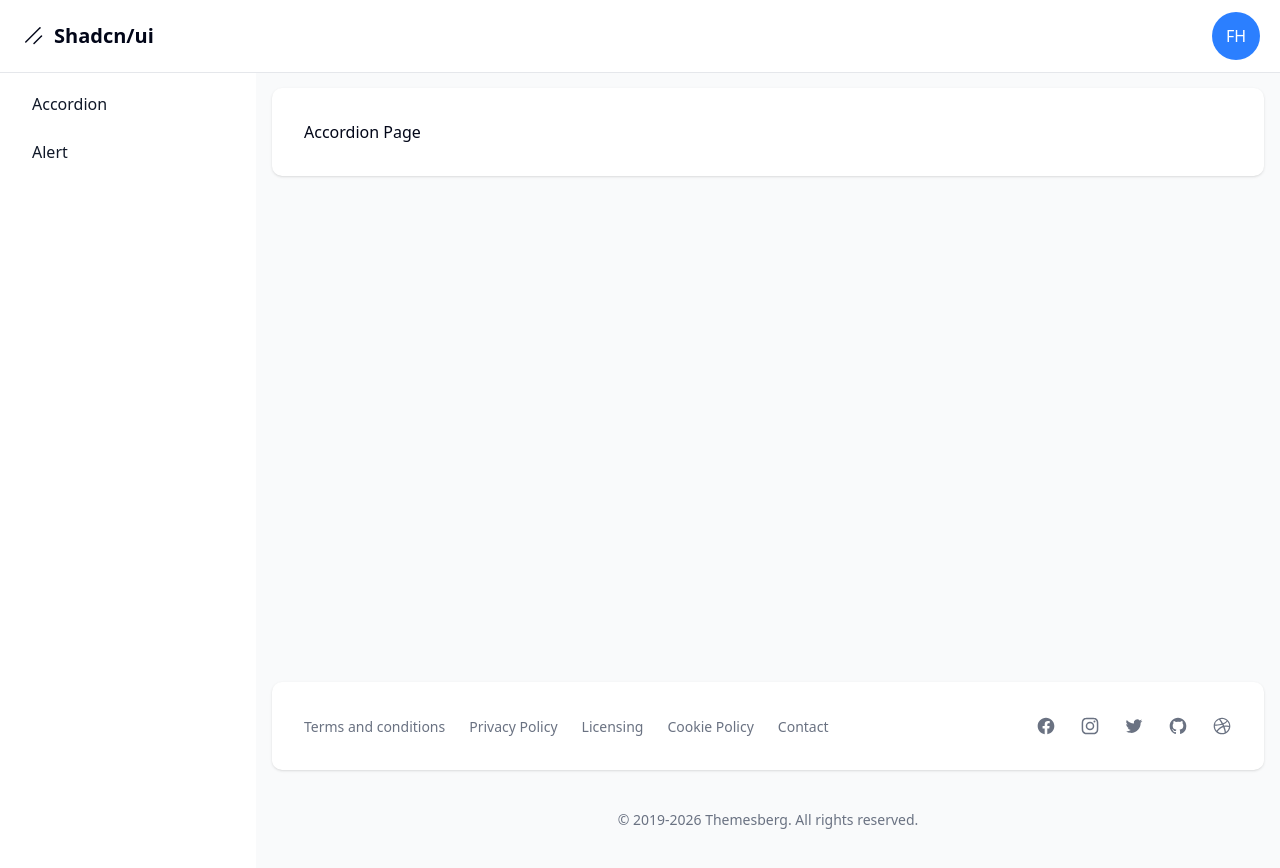
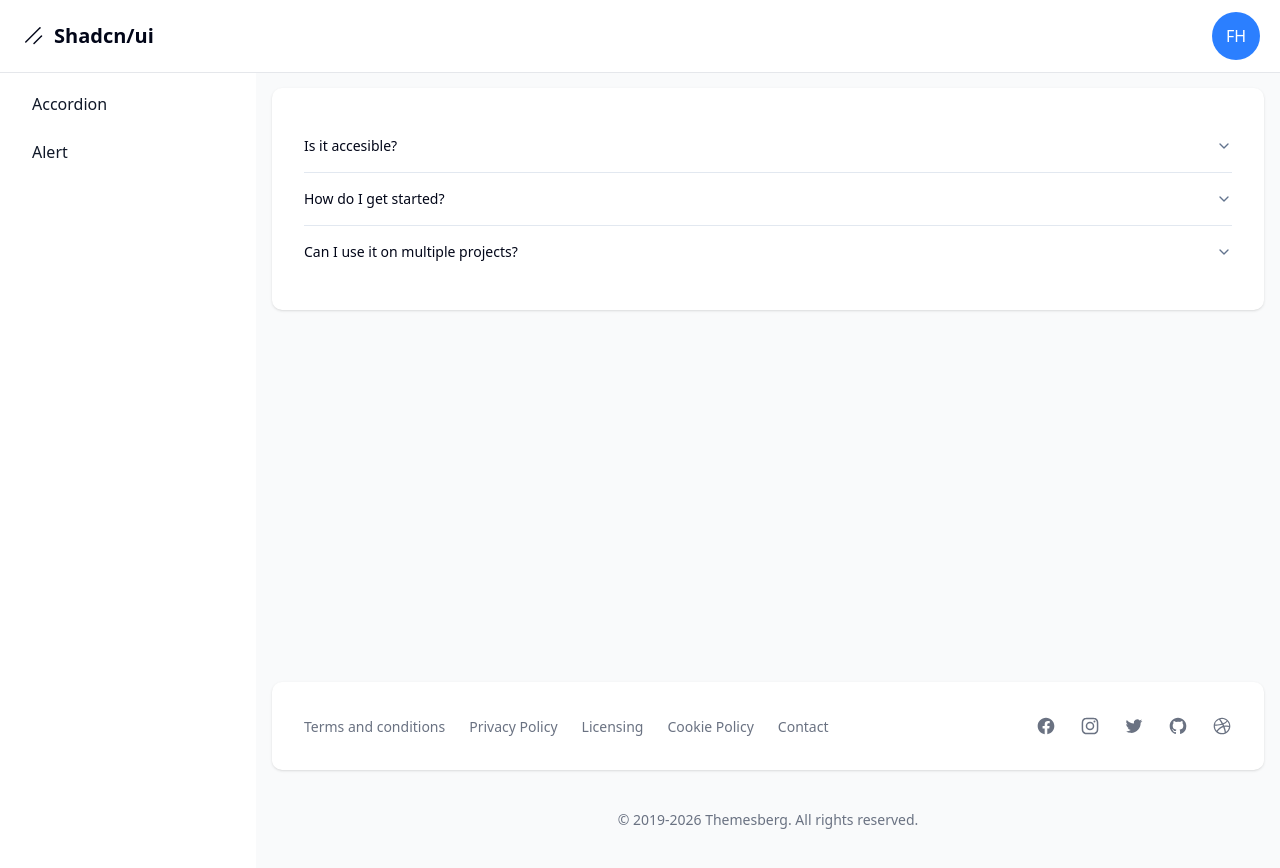
Before and after one commit to dieginin/curso_shadcn, a Next.js app: page /dashboard/accordion in a window 1280 px wide. Built offline with nearby package versions, Linux system fonts and the light colour scheme.

Commit message:
Add Accordion component and integrate it into the dashboard page

```diff
--- a/app/dashboard/accordion/page.tsx
+++ b/app/dashboard/accordion/page.tsx
@@ -1,7 +1,32 @@
+import { Accordion, AccordionContent, AccordionItem, AccordionTrigger } from "@/components/ui/accordion"
+
+const items = [
+  {
+    id: "item-1",
+    question: "Is it accesible?",
+    answer: "Yes. It adhere to the WAI-ARIA design pattern",
+  },
+  {
+    id: "item-2",
+    question: "How do I get started?",
+    answer: "You can start by reading the documentation",
+  },
+  {
+    id: "item-3",
+    question: "Can I use it on multiple projects?",
+    answer: "Yes. It's licensed under the MIT license'",
+  },
+]
+
 export default function Page() {
   return (
-    <div>
-      <h1>Accordion Page</h1>
-    </div>
+    <Accordion type='single' className='w-full'>
+      {items.map(item => (
+        <AccordionItem key={item.id} value={item.id}>
+          <AccordionTrigger>{item.question}</AccordionTrigger>
+          <AccordionContent className='flex flex-col gap-4 text-balance'>{item.answer}</AccordionContent>
+        </AccordionItem>
+      ))}
+    </Accordion>
   )
 }
--- /dev/null
+++ b/components/ui/accordion.tsx
@@ -0,0 +1,53 @@
+"use client"
+
+import * as AccordionPrimitive from "@radix-ui/react-accordion"
+import * as React from "react"
+
+import { ChevronDownIcon } from "lucide-react"
+import { cn } from "@/lib/utils"
+
+function Accordion({ ...props }: React.ComponentProps<typeof AccordionPrimitive.Root>) {
+  return <AccordionPrimitive.Root data-slot='accordion' {...props} />
+}
+
+function AccordionItem({ className, ...props }: React.ComponentProps<typeof AccordionPrimitive.Item>) {
+  return (
+    <AccordionPrimitive.Item
+      data-slot='accordion-item'
+      className={cn("border-b last:border-b-0", className)}
+      {...props}
+    />
+  )
+}
+
+function AccordionTrigger({ className, children, ...props }: React.ComponentProps<typeof AccordionPrimitive.Trigger>) {
+  return (
+    <AccordionPrimitive.Header className='flex'>
+      <AccordionPrimitive.Trigger
+        data-slot='accordion-trigger'
+        className={cn(
+          "focus-visible:border-ring focus-visible:ring-ring/50 flex flex-1 items-start justify-between gap-4 rounded-md py-4 text-left text-sm font-medium transition-all outline-none hover:underline focus-visible:ring-[3px] disabled:pointer-events-none disabled:opacity-50 [&[data-state=open]>svg]:rotate-180",
+          className
+        )}
+        {...props}
+      >
+        {children}
+        <ChevronDownIcon className='text-muted-foreground pointer-events-none size-4 shrink-0 translate-y-0.5 transition-transform duration-200' />
+      </AccordionPrimitive.Trigger>
+    </AccordionPrimitive.Header>
+  )
+}
+
+function AccordionContent({ className, children, ...props }: React.ComponentProps<typeof AccordionPrimitive.Content>) {
+  return (
+    <AccordionPrimitive.Content
+      data-slot='accordion-content'
+      className='data-[state=closed]:animate-accordion-up data-[state=open]:animate-accordion-down overflow-hidden text-sm'
+      {...props}
+    >
+      <div className={cn("pt-0 pb-4", className)}>{children}</div>
+    </AccordionPrimitive.Content>
+  )
+}
+
+export { Accordion, AccordionItem, AccordionTrigger, AccordionContent }
--- a/package.json
+++ b/package.json
@@ -9,6 +9,7 @@
     "lint": "eslint"
   },
   "dependencies": {
+    "@radix-ui/react-accordion": "^1.2.12",
     "class-variance-authority": "^0.7.1",
     "clsx": "^2.1.1",
     "lucide-react": "^0.562.0",
```
